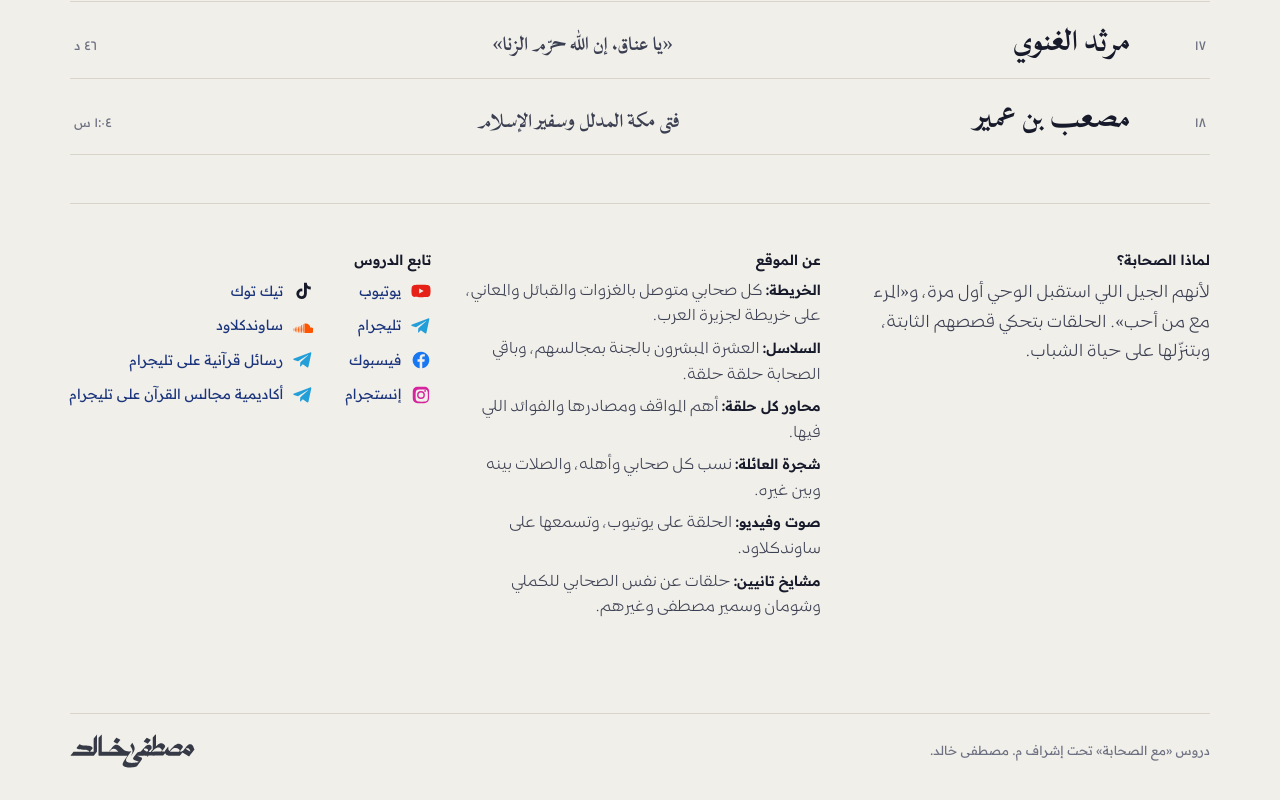
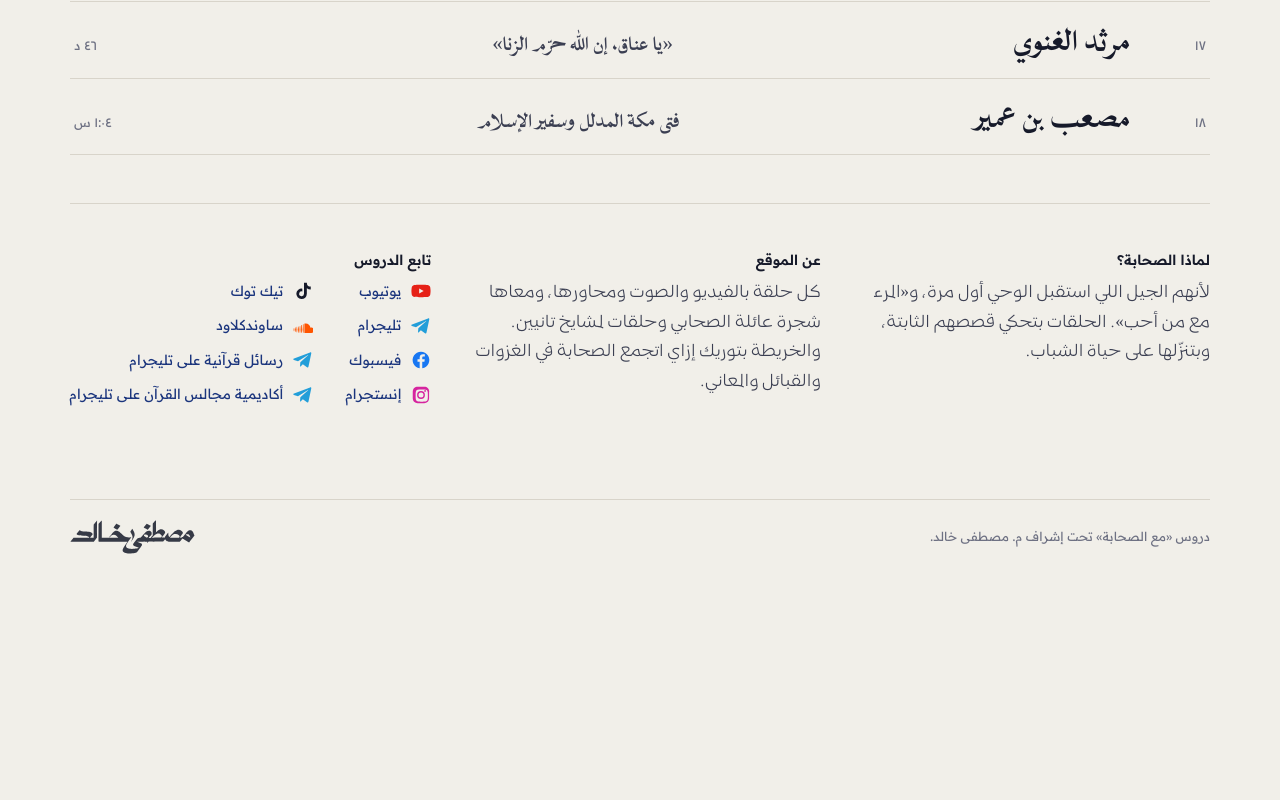
Before and after one commit to mustphawy-lgtm/ma3-elsahaba, a plain HTML site: page index.html in a window 1280 px wide. Shown: the part 2433-3233 px from the top of the page. After the commit the page ends 3019 px from the top, so only its background shows below. Drawn offline with nearby package versions, Linux system fonts and the light colour scheme.

Commit message:
عن الموقع في فقرة قصيرة
Co-Authored-By: Claude Opus 5.5 <noreply@anthropic.com>
Claude-Session: https://claude.ai/code/session_017sij6fWkXrWpzPm7aXr9HP

```diff
--- a/index.html
+++ b/index.html
@@ -837,13 +837,7 @@ function hoverThumbs(){
 function aboutHTML(){
   return `<section class="about" id="about-sec">
     <div><h3>لماذا الصحابة؟</h3><p>لأنهم الجيل اللي استقبل الوحي أول مرة، و«المرء مع من أحب». الحلقات بتحكي قصصهم الثابتة، وبتنزّلها على حياة الشباب.</p></div>
-    <div><h3>عن الموقع</h3><ul class="feat">
-      <li><b>الخريطة:</b> كل صحابي متوصل بالغزوات والقبائل والمعاني، على خريطة لجزيرة العرب.</li>
-      <li><b>السلاسل:</b> العشرة المبشرون بالجنة بمجالسهم، وباقي الصحابة حلقة حلقة.</li>
-      <li><b>محاور كل حلقة:</b> أهم المواقف ومصادرها والفوائد اللي فيها.</li>
-      <li><b>شجرة العائلة:</b> نسب كل صحابي وأهله، والصلات بينه وبين غيره.</li>
-      <li><b>صوت وفيديو:</b> الحلقة على يوتيوب، وتسمعها على ساوندكلاود.</li>
-      <li><b>مشايخ تانيين:</b> حلقات عن نفس الصحابي للكملي وشومان وسمير مصطفى وغيرهم.</li></ul></div>
+    <div><h3>عن الموقع</h3><p>كل حلقة بالفيديو والصوت ومحاورها، ومعاها شجرة عائلة الصحابي وحلقات لمشايخ تانيين. والخريطة بتوريك إزاي اتجمع الصحابة في الغزوات والقبائل والمعاني.</p></div>
     <div><h3>تابع الدروس</h3><div class="chan">${C.filter(c => c.url).map(c => `<a href="${esc(c.url)}" target="_blank" rel="noopener" class="ch-${c.icon||""}">${ICON[c.icon]||""}<span>${esc(c.name)}</span></a>`).join("")}</div></div>
   </section>`;
 }
```
